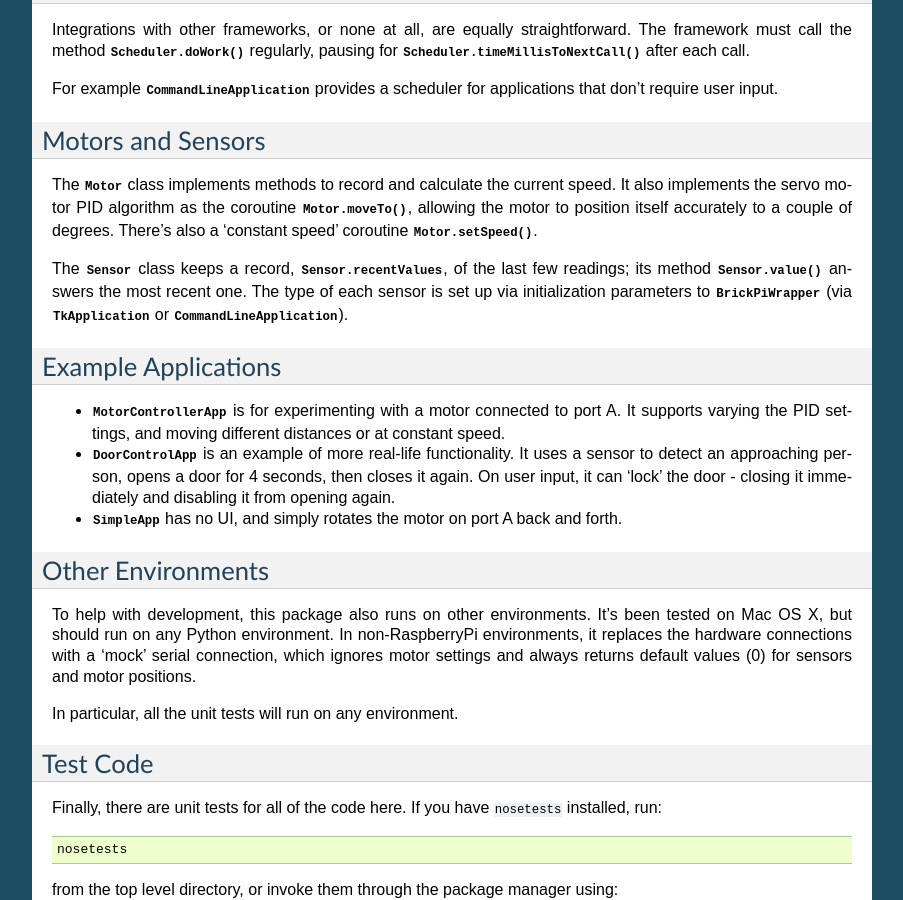
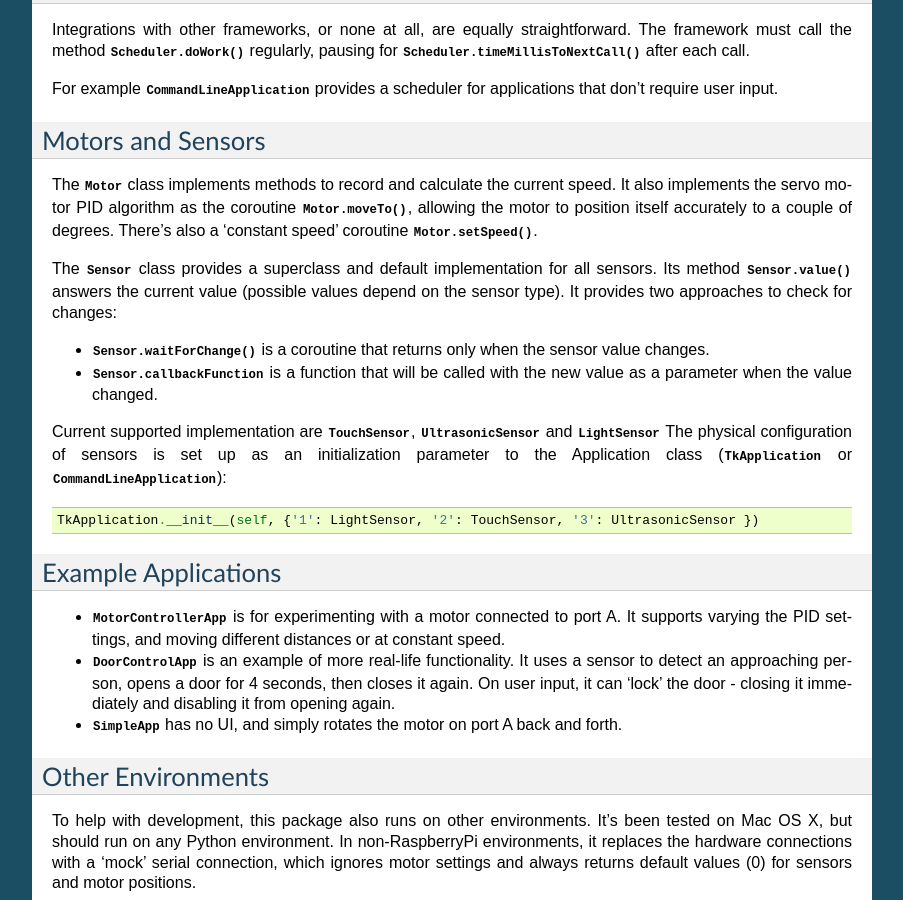
Before and after one commit to charlesweir/BrickPython, a Sphinx documentation site: the page built from docs/introduction.rst, in a window 1280 px wide and 900 px high, scrolled down 2416 px. Shown: the whole window, without its empty margins (198-1101 px from the left). Built offline with Sphinx 7.4.7, drawn with Linux system fonts in a browser that asks for light colours.

Commit message:
Updated documentation.

```diff
--- a/docs/introduction.rst
+++ b/docs/introduction.rst
@@ -135,8 +135,18 @@ Motors and Sensors
 The :class:`.Motor` class implements methods to record and calculate the current speed.  It also implements the servo motor PID algorithm as the coroutine :meth:`.Motor.moveTo()`, allowing the motor
 to position itself accurately to a couple of degrees.  There's also a 'constant speed' coroutine :meth:`.Motor.setSpeed()`.
 
-The :class:`.Sensor` class keeps a record, :attr:`.Sensor.recentValues`, of the last few readings; its method :meth:`.Sensor.value()` answers the most recent one.  The type of each sensor
-is set up via initialization parameters to :class:`.BrickPiWrapper` (via :class:`.TkApplication` or :class:`.CommandLineApplication`).
+The :class:`.Sensor` class provides a superclass and default implementation for all sensors.  Its method :meth:`.Sensor.value()` answers the current value (possible values depend on the sensor type).
+It provides two approaches to check for changes:
+
+* :meth:`.Sensor.waitForChange()` is a coroutine that returns only when the sensor value changes.
+
+* :attr:`.Sensor.callbackFunction` is a function that will be called with the new value as a parameter when the value changed.
+
+Current supported implementation are :class:`.TouchSensor`, :class:`.UltrasonicSensor` and :class:`.LightSensor`
+The physical configuration of sensors is set up as an initialization parameter to the Application class (:class:`.TkApplication` or :class:`.CommandLineApplication`)::
+
+        TkApplication.__init__(self, {'1': LightSensor, '2': TouchSensor, '3': UltrasonicSensor })
+
 
 Example Applications
 ====================
```
Also changed, not shown: docs/BrickPython.rst (line endings or trailing spaces), docs/nextSteps.rst (line endings or trailing spaces), 3 other files.
